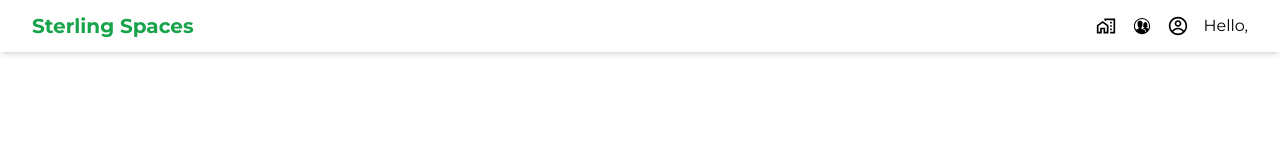
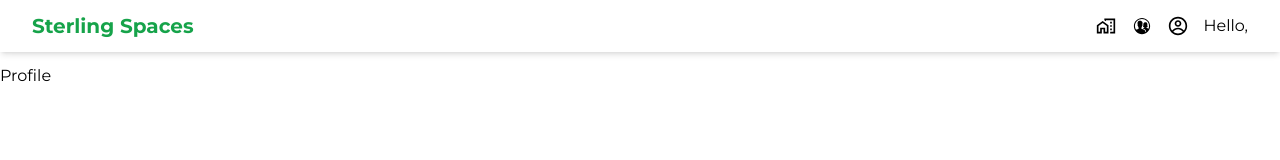
Before and after one commit to Fahyvor/sterling-spaces-frontend, a React (Vite) app: page /#/profile in a window 1280 px wide. Shown: the top 160 px of the page. Built offline with nearby package versions, Linux system fonts and the light colour scheme; sample sign-in values are in the browser's storage.

Commit message:
profile page setup

```diff
--- a/src/App.tsx
+++ b/src/App.tsx
@@ -8,6 +8,7 @@ import Login from './pages/Login'
 import Register from './pages/Register'
 import Search from './pages/Search'
 import PropertyDetailPage from './pages/ViewProperty'
+import Profile from './pages/Profile'
 import AddHouse from './pages/AddHouse'
 
 function App() {
@@ -23,6 +24,7 @@ function App() {
         <Route path="/search" element={<Search />} />
         <Route path="/property/:id" element={<PropertyDetailPage />} />
         <Route path="/add-house" element={<AddHouse />} />
+        <Route path='/profile' element={<Profile />} />
         <Route path="*" element={<NotFound />} />
       </Routes>
       <Footer />
--- a/src/components/Nav.tsx
+++ b/src/components/Nav.tsx
@@ -34,9 +34,9 @@ const Nav: React.FC = () => {
             </div>
 
             <div className='nav_links w-[75%] lg:flex md:flex hidden gap-4 justify-end items-center'>
-                <MdOutlineHomeWork className='w-5 h-5'/>
+                <a href='/' className='cursor-pointer'><MdOutlineHomeWork className='w-5 h-5'/></a>
                 <IoIosContacts className='w-5 h-5'/>
-                <CgProfile className='w-5 h-5'/>
+                <a href='/#/profile' className='cursor-pointer'><CgProfile className='w-5 h-5'/></a>
 
                 <div className='logout_button'>
                     {isLoggedIn ?
--- a/src/pages/Home.tsx
+++ b/src/pages/Home.tsx
@@ -127,7 +127,7 @@ const Home: React.FC = () => {
         <div className="container mx-auto px-4 text-center">
           <h2 className="text-3xl font-semibold mb-4">Easy Rentals, Hassle-Free Living</h2>
           <p className="text-lg mb-8">Our platform makes it easy to find and rent homes across the state.</p>
-          <a href="/about" className="bg-white text-green-600 hover:bg-gray-200 font-bold py-2 px-6 rounded-full">Learn More</a>
+          <a href="/#/about" className="bg-white text-green-600 hover:bg-gray-200 font-bold py-2 px-6 rounded-full">Learn More</a>
         </div>
       </section>
     </div>
--- /dev/null
+++ b/src/pages/Profile.tsx
@@ -0,0 +1,11 @@
+import React from 'react'
+
+const Profile: React.FC = () => {
+    return (
+        <div className='pt-16'>
+           <p>Profile</p>
+        </div>
+    )
+}
+
+export default Profile
```
